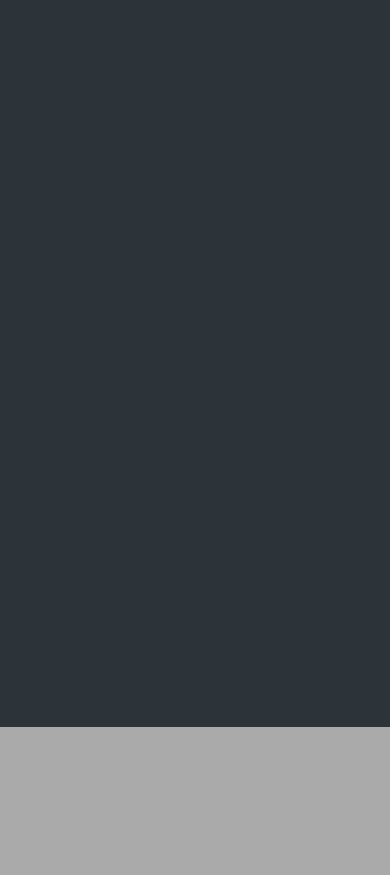
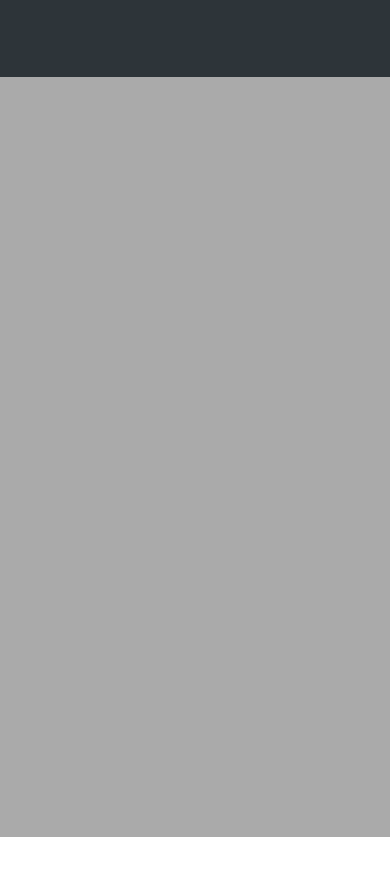
Before and after one commit to AlbertoRoldanUX-code/Mapty, a plain HTML site: page index.html in a window 390 px wide. Shown: the part 85-960 px from the top of the page. After the commit the page ends 922 px from the top, so only its background shows below. Drawn offline with nearby package versions, Linux system fonts and the light colour scheme.

Commit message:
Change height of unordered list on mobile

```diff
--- a/style.css
+++ b/style.css
@@ -226,6 +226,10 @@ a:visited {
     padding: 0;
   }
 
+  .workouts {
+    height: auto;
+  }
+
   #map {
     height: 90vh;
   }
```
